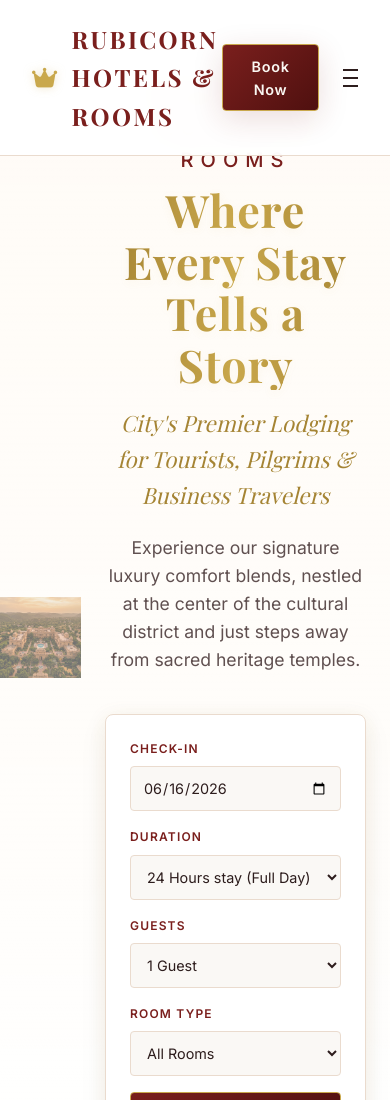
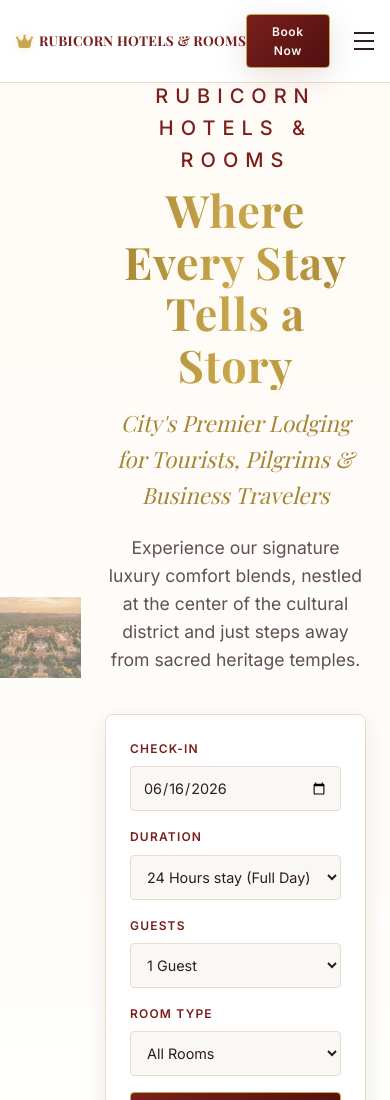
Before and after one commit to sukumar38140/Rubicorn-Hotels-Rooms, a website: page index.html in a window 390 px wide. Shown: the top 1100 px of the page. Drawn offline with nearby package versions, Linux system fonts and the light colour scheme; a web font is replaced by a local one.

Commit message:
Optimize header logo: reduce font size, apply white-space nowrap, and scale down title, crown icon, and Book Now CTA button across responsive breakpoints (1024px, 768px, 480px, 360px)

```diff
--- a/style.css
+++ b/style.css
@@ -155,11 +155,12 @@ img {
   align-items: center;
   gap: 0.75rem;
   font-family: var(--font-serif);
-  font-size: 1.5rem;
+  font-size: 1.25rem;
   font-weight: 700;
-  letter-spacing: 0.1em;
+  letter-spacing: 0.05em;
   color: var(--color-burgundy); /* Dark Burgundy Logo */
   transition: var(--transition-smooth);
+  white-space: nowrap;
 }
 
 .logo-link:hover {
@@ -169,7 +170,7 @@ img {
 
 .logo-icon {
   color: var(--color-gold);
-  font-size: 1.4rem;
+  font-size: 1.25rem;
   filter: drop-shadow(0 0 5px rgba(201, 168, 76, 0.3));
 }
 
@@ -3489,6 +3490,17 @@ input:focus-visible, select:focus-visible, textarea:focus-visible, button:focus-
 /* Mobile S (< 360px) Specifics */
 @media screen and (max-width: 360px) {
   h1, .hero-title { font-size: 2.2rem !important; }
+  .logo-link {
+    font-size: 0.78rem;
+    gap: 0.3rem;
+  }
+  .logo-icon {
+    font-size: 0.88rem;
+  }
+  .btn-book-now {
+    padding: 0.4rem 0.75rem;
+    font-size: 0.7rem;
+  }
   .search-widget { padding: 1rem !important; }
   .room-tile { padding: 0.75rem 0.5rem !important; }
   .room-tile-no { font-size: 1rem !important; }
@@ -3499,6 +3511,14 @@ input:focus-visible, select:focus-visible, textarea:focus-visible, button:focus-
   /* Navigation */
   .desktop-nav { display: none; }
   .mobile-menu-toggle { display: flex; }
+
+  .logo-link {
+    font-size: 1.15rem;
+    gap: 0.5rem;
+  }
+  .logo-icon {
+    font-size: 1.15rem;
+  }
 
   /* Feature cards */
   .features-grid {
@@ -3601,6 +3621,18 @@ input:focus-visible, select:focus-visible, textarea:focus-visible, button:focus-
 
 /* Mobile landscape and medium screens */
 @media screen and (max-width: 768px) {
+  .logo-link {
+    font-size: 1rem;
+    gap: 0.4rem;
+  }
+  .logo-icon {
+    font-size: 1.05rem;
+  }
+  .btn-book-now {
+    padding: 0.5rem 1.1rem;
+    font-size: 0.8rem;
+  }
+
   .search-widget {
     grid-template-columns: 1fr;
   }
@@ -3674,6 +3706,22 @@ input:focus-visible, select:focus-visible, textarea:focus-visible, button:focus-
 }
 
 @media screen and (max-width: 480px) {
+  .logo-link {
+    font-size: 0.85rem;
+    gap: 0.35rem;
+    letter-spacing: 0.02em;
+  }
+  .logo-icon {
+    font-size: 0.95rem;
+  }
+  .btn-book-now {
+    padding: 0.45rem 0.85rem;
+    font-size: 0.75rem;
+  }
+  .header-container {
+    padding: 0.85rem 1rem;
+  }
+
   .features-grid {
     grid-template-columns: 1fr;
   }
```
